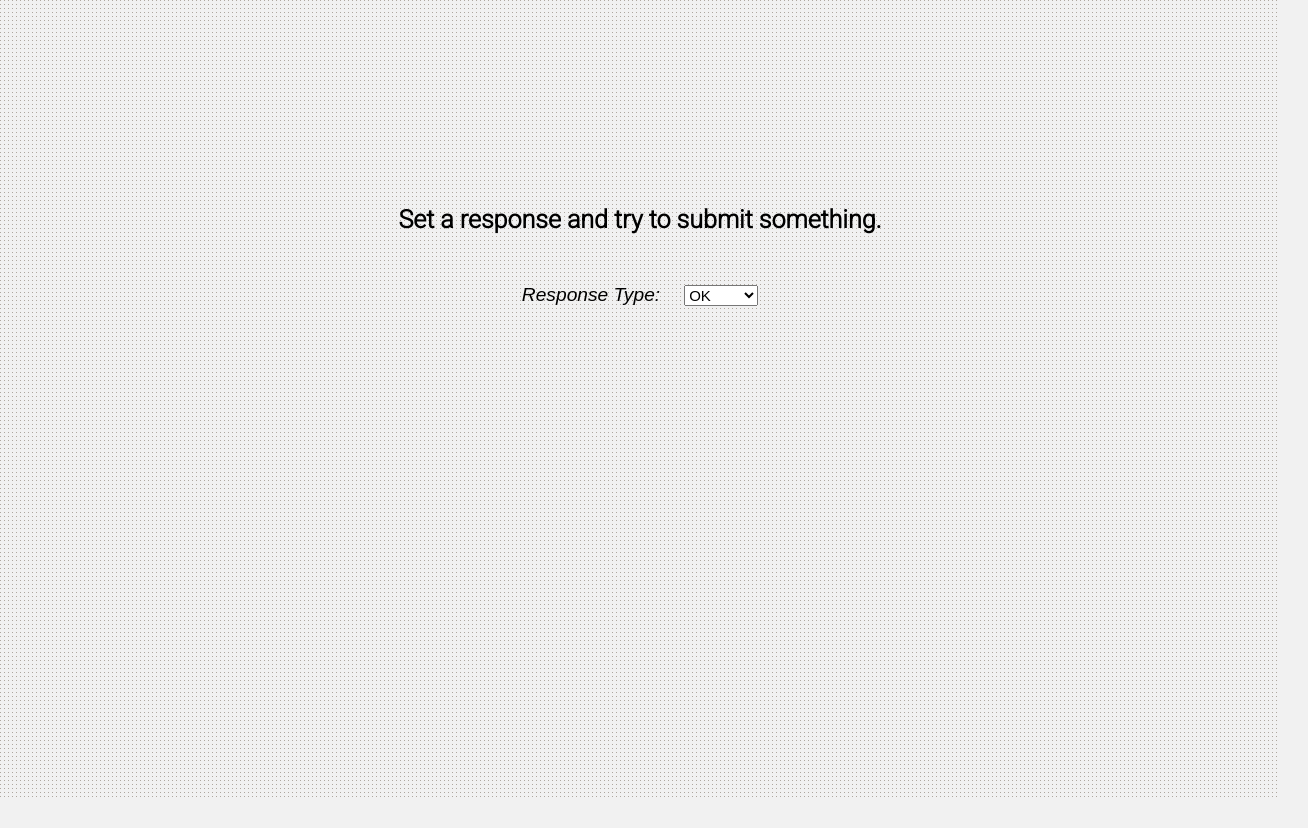
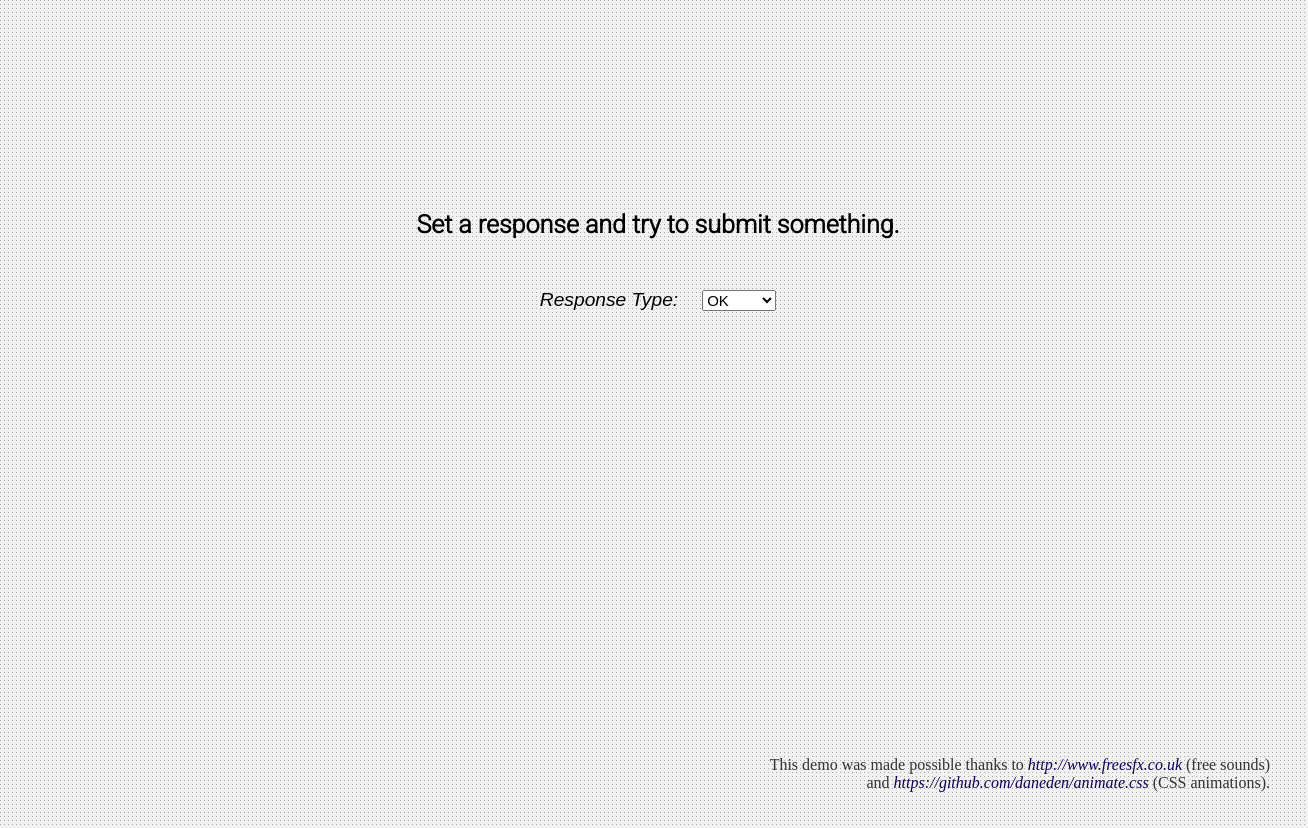
Before and after one commit to UstymUkhman/tf-template, a website: page demo.html in a window 1280 px wide. Shown: the whole page, 1308 px wide, since content can reach past the window. Before the commit the page ends 800 px from the top, so only its background shows below. Drawn offline with nearby package versions, Linux system fonts and the light colour scheme.

Commit message:
Documentation Update

```diff
--- a/css/demo.css
+++ b/css/demo.css
@@ -1,3 +1,13 @@
+html, body {
+  width:            100%;
+  height:           100%;
+  min-width:        100%   !important;
+  max-width:        100%   !important;
+  min-height:       100%   !important;
+  max-height:       100%   !important;
+  overflow:         hidden !important;
+}
+
 body {
   padding:          10px;
   background:       #f1f1f1 url('../img/bg.png') repeat top left;
@@ -14,23 +24,39 @@ h3 {
   position:         relative;
 }
 
-div #set-response {
+#set-response {
   margin-top:       50px;
   margin-bottom:    70px;
 }
 
-div #set-response span {
+#set-response span {
   font-size:        larger;
   font-style:       italic;
   font-family:      sans-serif;
 }
 
-div #set-response select {
+#set-response select {
   font-size:        15px;
   margin-left:      20px;
 }
 
-div #set-response select:focus {
+#set-response select:focus {
   outline:          0;
   border-color:     #FF3900;
 }
+
+#thanks-to {
+  bottom:           1%;
+  width:            100%;
+  right:            10px;
+  text-align:       right;
+  position:         absolute;
+}
+
+#thanks-to span {
+  color:            #333;
+}
+
+#thanks-to span > * {
+  color:            #0A0060;
+}
--- a/demo.html
+++ b/demo.html
@@ -3,12 +3,12 @@
 <head>
 	<title>AngularJS ng-p.u.pp.a</title>
 
-  <link rel="stylesheet" type="text/css" href="css/demo.css">
+  <link rel="stylesheet" type="text/css" href="./css/demo.css">
   <link rel="stylesheet" type="text/css" href='https://fonts.googleapis.com/css?family=Roboto:300'>
   <link rel="stylesheet" type="text/css" href="https://rawgit.com/daneden/animate.css/master/animate.min.css">
 
   <script src="https://ajax.googleapis.com/ajax/libs/angularjs/1.4.7/angular.min.js"></script>
-  <script src="ng-puppa.js"></script>
+  <script src="./dist/ng-puppa.js"></script>
   <script src="demo.js"></script>
 </head>
 <body>
@@ -26,5 +26,12 @@
       <div id="response" ng-puppa="valid" ng-puppa-opts="validOpts"></div>
     </div>
   </div>
+
+  <div id="thanks-to">
+    <span>
+      This demo was made possible thanks to <i>http://www.freesfx.co.uk</i> (free sounds)<br />
+      and <i>https://github.com/daneden/animate.css</i> (CSS animations).
+    </span>
+  </div>
 </body>
 </html>
--- a/demo.js
+++ b/demo.js
@@ -19,7 +19,7 @@
                               'Custom': getCustomOpts()};
 
       $scope.validateToPuppa = function(value) {
-        // random values update
+        // update with random values
         $scope.validate['!OK'][2] = getRandBool();
         $scope.validate['Custom'] = getRandBool();
 
```
Also changed, not shown: bower.json (added, +14 -0 lines), package.json (added, +31 -0 lines), dist/ng-puppa.js (renamed from ng-puppa.js).
